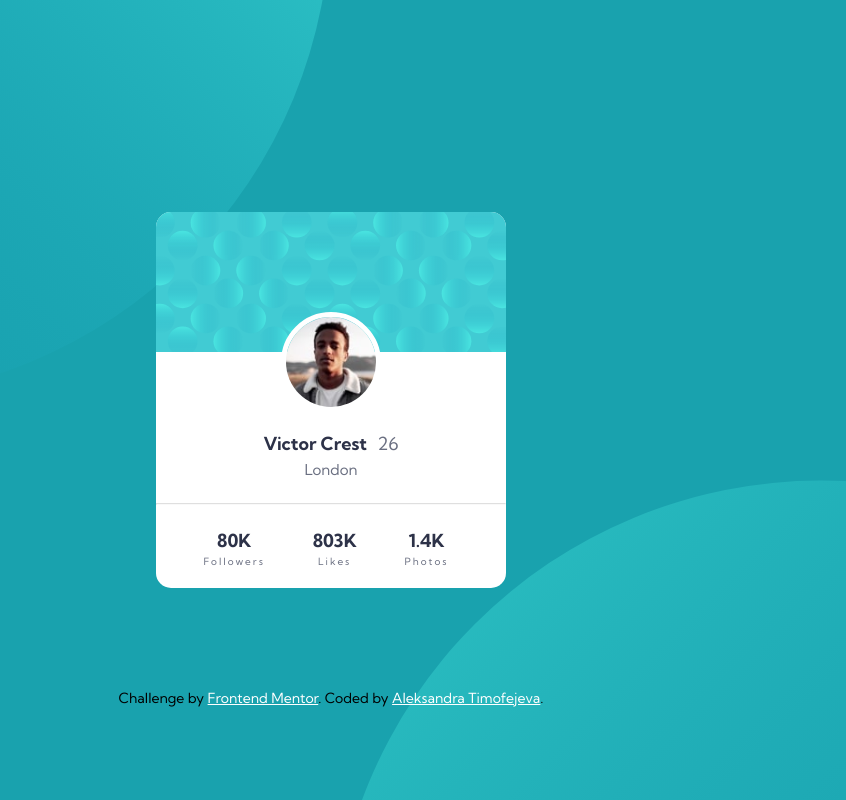
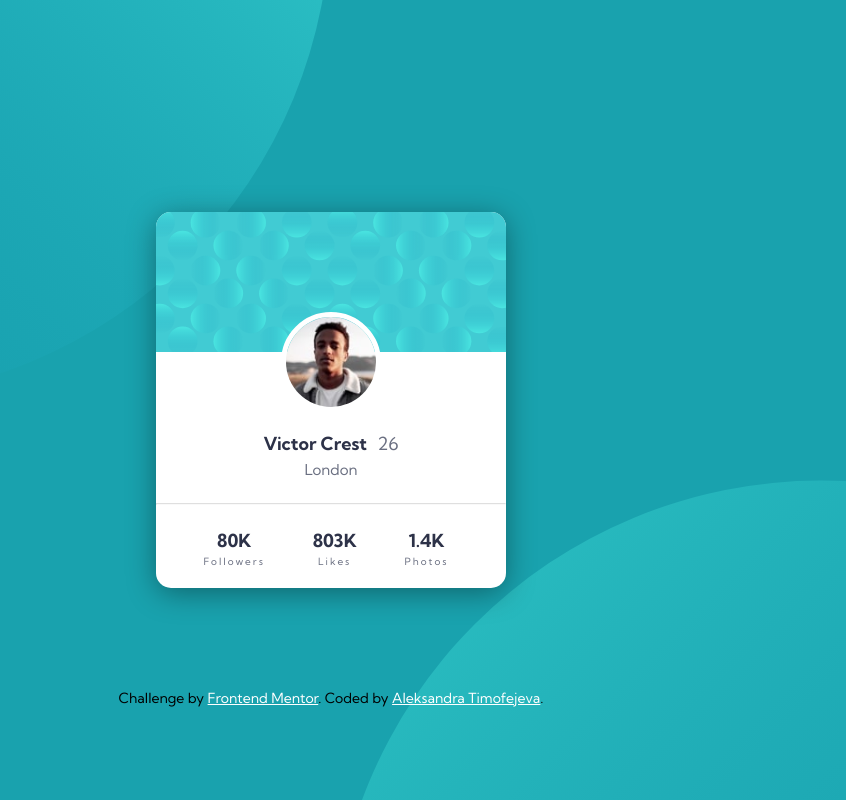
Before and after one commit to alexattt/profile-card-component-main, a plain HTML site: page index.html in a window 1280 px wide. Shown: the whole page, without its empty margins (309-1155 px from the left). Drawn offline with Linux system fonts and the light colour scheme.

Commit message:
small updates

```diff
--- a/index.html
+++ b/index.html
@@ -8,11 +8,11 @@
   <title>Frontend Mentor | Profile card component</title>
 </head>
 <body>
-  <div class="backg-bubbles">
-    <img class="top-bubble" src="./images/bg-pattern-top.svg" alt="bubble">
-    <img class="btm-bubble" src="./images/bg-pattern-bottom.svg" alt="bubble">
-  </div>
   <main>
+    <div class="backg-bubbles">
+      <img class="top-bubble" src="./images/bg-pattern-top.svg" alt="bubble">
+      <img class="btm-bubble" src="./images/bg-pattern-bottom.svg" alt="bubble">
+    </div>
     <div class="main-container">
       <div class="card-container flex-column">
         <img src="./images/bg-pattern-card.svg" alt="bubbles" class="card-pattern">
--- a/styles.scss
+++ b/styles.scss
@@ -89,6 +89,7 @@ body {
   align-items: center;
   background-color: white;
   border-radius: 15px;
+  box-shadow: 0px 5px 30px -1px rgba(0,0,0,0.4);
 
   .card-pattern {
     border-radius: 15px 15px 0 0;
```
Also changed, not shown: styles.css, 1 other file.
